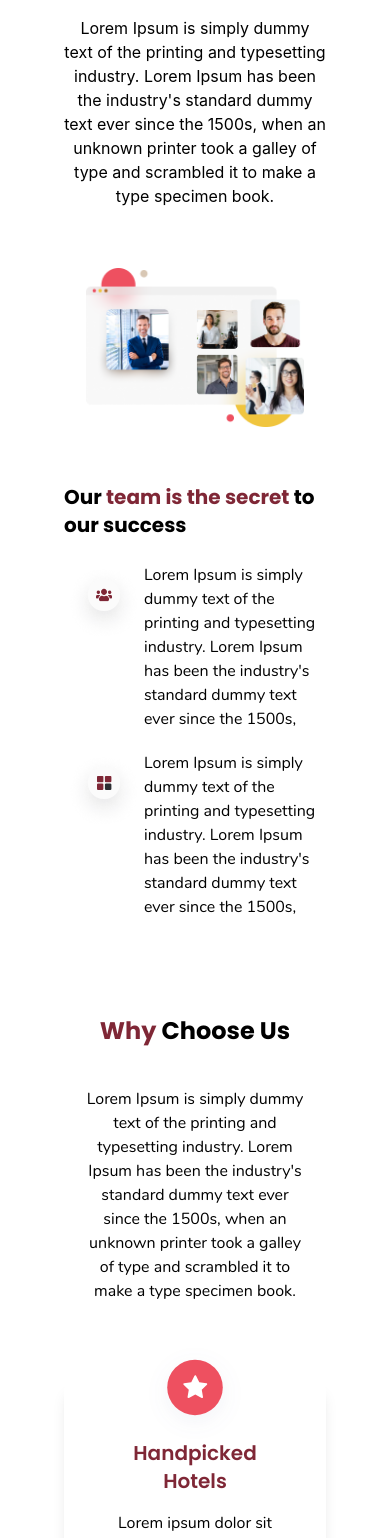
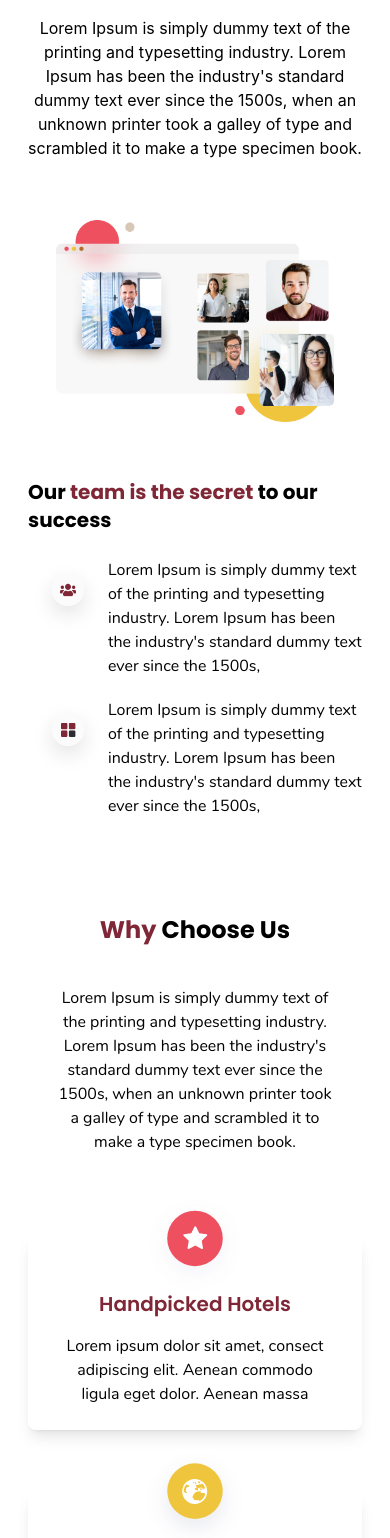
Before and after one commit to defz7/travelline, a Next.js app: page / in a window 390 px wide. Shown: the part 3749-5287 px from the top of the page. Built offline with nearby package versions, Linux system fonts and the light colour scheme.

Commit message:
fix(Home): change responsiveness (padding) on Home page

```diff
--- a/components/Home/choose-us.tsx
+++ b/components/Home/choose-us.tsx
@@ -2,7 +2,7 @@
 function ChooseUs() {
     return(
         <div className="relative bg-white">
-            <div className="grid h-full xl:py-24 px-16 xl:px-32 2xl:px-52">
+            <div className="grid h-full xl:py-24 px-7 sm:px-16 xl:px-32 2xl:px-52">
                 <div className="grid justify-items-center content-center space-y-10" data-aos="fade-up" data-aos-duration="1500">
                     <h1 className="font-poppinsBold text-black text-2xl 2xl:text-3xl text-center">
                         <span className="text-brownfont">
--- a/components/Home/latestNews.tsx
+++ b/components/Home/latestNews.tsx
@@ -1,7 +1,7 @@
 function LatestNews() {
     return(
         <div className="w-full h-full bg-white">
-            <div className="grid py-24 px-16 xl:px-32 2xl:px-52">
+            <div className="grid py-24 px-7 sm:px-16 xl:px-32 2xl:px-52">
                 <div className="grid xl:container xl:mx-auto">
                     <div className="grid justify-items-center space-y-5 font-nunito" data-aos="fade-up" data-aos-duration="1500">
                         <h2 className="font-poppinsBold text-brownfont text-2xl 2xl:text-3xl text-center">
--- a/components/Home/team.tsx
+++ b/components/Home/team.tsx
@@ -2,7 +2,7 @@
 function Team() {
     return(
         <div className="relative bg-white">
-            <div className="grid h-full py-24 px-16 xl:px-32 2xl:px-52">
+            <div className="grid h-full py-24 px-7 sm:px-16 xl:px-32 2xl:px-52">
                 <div className="grid h-full justify-items-center content-center xl:container xl:mx-auto space-y-5 2xl:space-y-10">
                     <h1 className="font-poppinsBold text-black text-2xl 2xl:text-3xl text-center" data-aos="fade-up" data-aos-duration="1500">
                         <span className="text-brownfont">
--- a/components/Home/testimony.tsx
+++ b/components/Home/testimony.tsx
@@ -3,7 +3,7 @@ import { ArrowLongRightIcon } from '@heroicons/react/24/outline';
 function Testimony() {
     return(
         <div className="w-full h-full bg-white">
-            <div className="grid py-24 px-16 xl:px-32 2xl:px-52">
+            <div className="grid py-24 px-7 sm:px-16 xl:px-32 2xl:px-52">
                 <div className="grid xl:grid-cols-2 gap-10 xl:container xl:mx-auto">
                     <div className="lg:max-w-lg 2xl:max-w-xl space-y-5" data-aos="fade-right" data-aos-duration="1500">
                         <div className="flex items-center">
```
